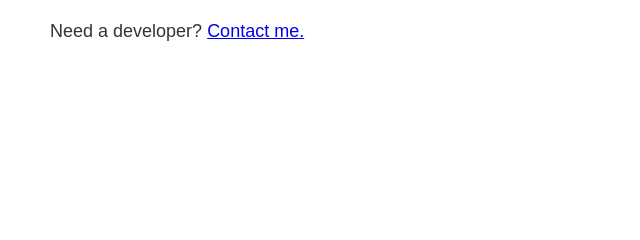
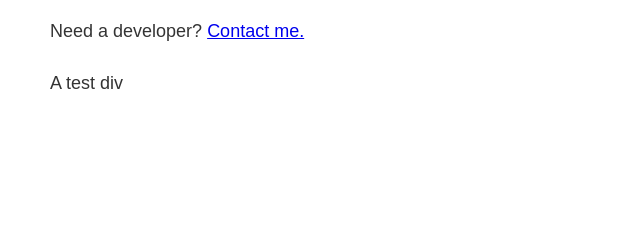
Before and after one commit to davidrfreeman/gatsby-hello-world, a Gatsby site: page / in a window 1280 px wide. Shown: the part 369-609 px from the top of the page, 233-873 px from the left. Built offline with nearby package versions, Linux system fonts and the light colour scheme; Gatsby itself is replaced by a stand-in of ours.

Commit message:
test pre-commit hook

```diff
--- a/src/pages/index.js
+++ b/src/pages/index.js
@@ -11,6 +11,7 @@
       <p>
         Need a developer? <Link to="/contact">Contact me.</Link>
       </p>
+      <div>A test div</div>
     </Layout>
   )
 }
```
